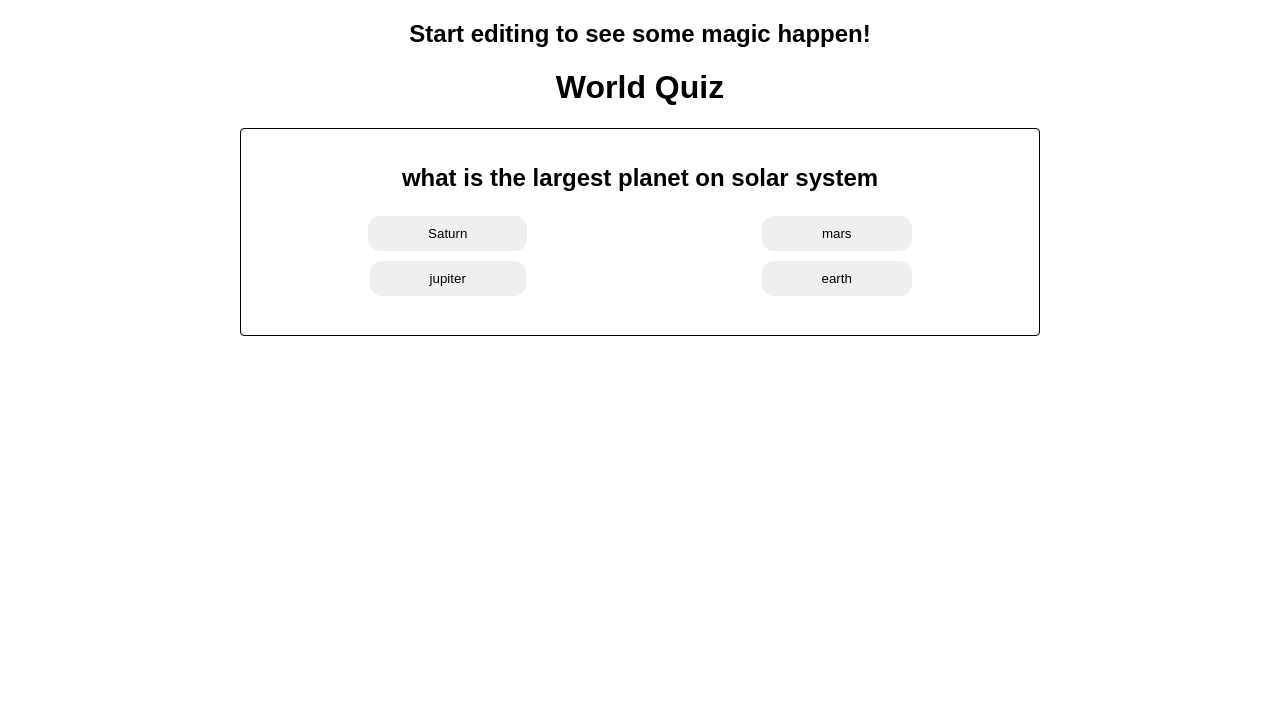
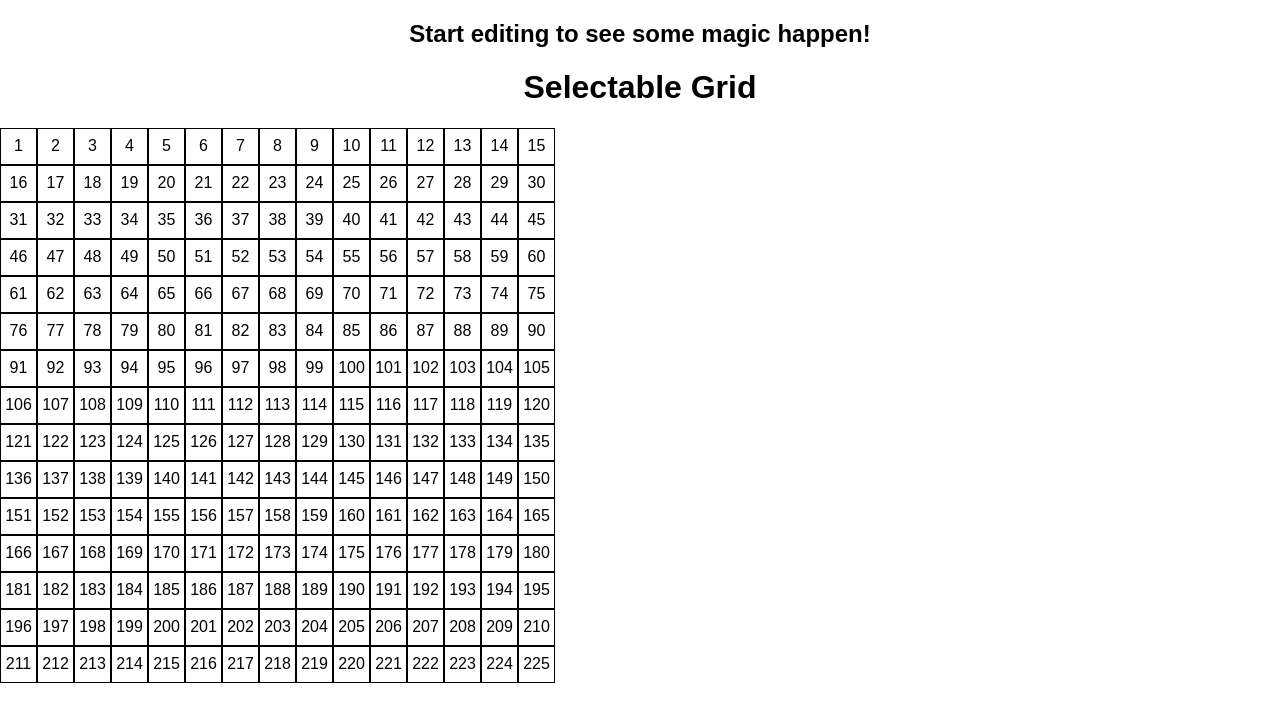
Before and after one commit to Deva9754/Demo_test, a React (Create React App) app: page / in a window 1280 px wide. Shown: the top 722 px of the page. Built offline with nearby package versions, Linux system fonts and the light colour scheme.

Commit message:
"created- selectable Grid"

```diff
--- a/src/App.js
+++ b/src/App.js
@@ -4,6 +4,7 @@ import { Login } from "./components/Login/Login";
 import { Loginb } from "./components/Login/AnotherLogin";
 import Cards from "./components/cards/Cards";
 import Quiz from "./components/quiz/Quiz";
+import Grid from "./components/selectable Grid/Grid";
 
 export default function App() {
   return (
@@ -13,7 +14,8 @@ export default function App() {
       {/* <Cards />
       <Login />
       <Loginb /> */}
-      <Quiz />
+      {/* <Quiz /> */}
+      <Grid />
     </div>
   );
 }
--- /dev/null
+++ b/src/components/selectable Grid/Grid.css
@@ -0,0 +1,20 @@
+.grid{
+
+    display: grid;
+    grid-template-columns: repeat(var(--cols,10),35px);
+    grid-template-rows: repeat(var(--cols,10),35px);
+gap: 2px;
+
+
+}
+body{
+    font-family: sans-serif;
+}
+.box{
+    width: 35px;
+    height: 35px;
+    border: 1px solid black;
+    display: flex;
+    justify-content: center;
+    align-items: center;
+}
--- /dev/null
+++ b/src/components/selectable Grid/Grid.js
@@ -0,0 +1,14 @@
+import "./Grid.css";
+import SelectableGrid from "./SelectableGrid";
+
+const Grid = () => {
+  return (
+    <div className="app">
+      <h1>Selectable Grid </h1>
+
+      <SelectableGrid rows={15} cols={15} />
+    </div>
+  );
+};
+
+export default Grid;
--- /dev/null
+++ b/src/components/selectable Grid/SelectableGrid.js
@@ -0,0 +1,54 @@
+import { useState } from "react";
+
+const SelectableGrid = ({ rows = 10, cols = 10 }) => {
+  5;
+
+  const [isMouseDown, setIsMouseDown] = useState(false);
+  const [selectedBoxed, setSelectedBoxes] = useState([]);
+
+  const handleMouseUp = () => {
+    setIsMouseDown(false);
+  };
+  const handleMouseDown = (boxNumber) => {
+    setIsMouseDown(true);
+    setSelectedBoxes([boxNumber]);
+  };
+  const handleMouseEnter = (boxNumber) => {
+    if (isMouseDown) {
+      const startBox = selectedBoxed[0];
+      const endBox = boxNumber;
+
+      const startRow = Math.floor((startBox - 1) / cols);
+      const startcol = (startBox - 1) % cols;
+
+      const endRow = Math.floor((endBox - 1) / cols);
+      const endcol = (endBox - 1) % cols;
+
+      const minRow = Math.min(startRow, endRow);
+      const maxRow = Math.max(startRow, endRow);
+
+      const mincol = Math.min(startcol, endcol);
+      const maxcol = Math.max(startcol, endcol);
+    }
+  };
+
+  return (
+    <div
+      className="grid"
+      style={{ "--rows": rows, "--cols": cols }}
+      onMouseUp={handleMouseUp}
+    >
+      {[...Array(rows * cols).keys()].map((_, i) => (
+        <div
+          key={i}
+          className={`box`}
+          onMouseDown={() => handleMouseDown(i + 1)}
+          onMouseEnter={() => handleMouseEnter(i + 1)}
+        >
+          {i + 1}
+        </div>
+      ))}
+    </div>
+  );
+};
+export default SelectableGrid;
```
